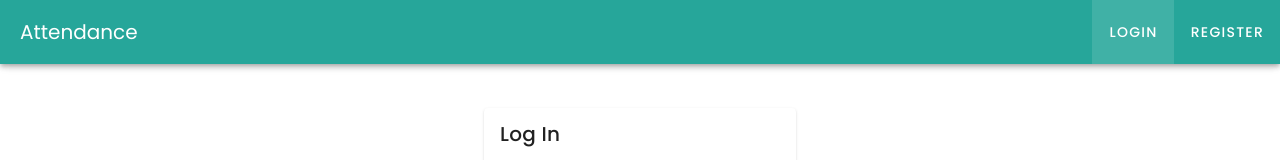
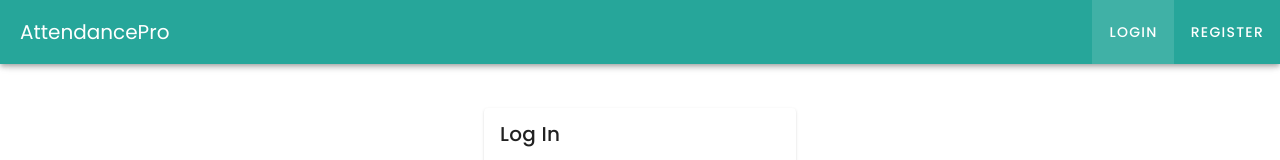
Before and after one commit to PialKanti/AttendanceManagement, a Vue app in the folder AttendanceManagement.ClientApp/: page /login in a window 1280 px wide. Shown: the top 160 px of the page. Built offline with nearby package versions, Linux system fonts and the light colour scheme.

Commit message:
Updated app name and title

```diff
--- a/AttendanceManagement.ClientApp/public/index.html
+++ b/AttendanceManagement.ClientApp/public/index.html
@@ -7,7 +7,7 @@
   <meta name="viewport" content="width=device-width,initial-scale=1.0">
   <link rel="icon" href="<%= BASE_URL %>favicon.ico">
   <title>
-    Attendance Management
+    AttendancePro
   </title>
   <link href="https://cdn.jsdelivr.net/npm/bootstrap@5.0.2/dist/css/bootstrap.min.css" rel="stylesheet"
     integrity="sha384-EVSTQN3/azprG1Anm3QDgpJLIm9Nao0Yz1ztcQTwFspd3yD65VohhpuuCOmLASjC" crossorigin="anonymous">
--- a/AttendanceManagement.ClientApp/src/components/NavBar.vue
+++ b/AttendanceManagement.ClientApp/src/components/NavBar.vue
@@ -2,7 +2,7 @@
     <v-app-bar app :elevation="4">
         <v-toolbar color="teal-lighten-1">
             <v-app-bar-nav-icon @click="onDrawerToggled" v-if="authStore.user.isLoggedIn"></v-app-bar-nav-icon>
-            <v-toolbar-title>Attendance</v-toolbar-title>
+            <v-toolbar-title>{{ appName }}</v-toolbar-title>
             <v-toolbar-items v-if="authStore.user.isLoggedIn">
                 <v-btn to="/logout" @click="onLogout" flat>Logout</v-btn>
             </v-toolbar-items>
@@ -50,6 +50,11 @@
             ]
         }
     },
+    computed: {
+        appName: function () {
+            return process.env.VUE_APP_NAME;
+        }
+    },
     methods: {
         async onLogout() {
             const response = await client.get('auth/logout', { withCredentials: true });
```
Also changed, not shown: 2 other files (tests, documents, lock files or other folders).
